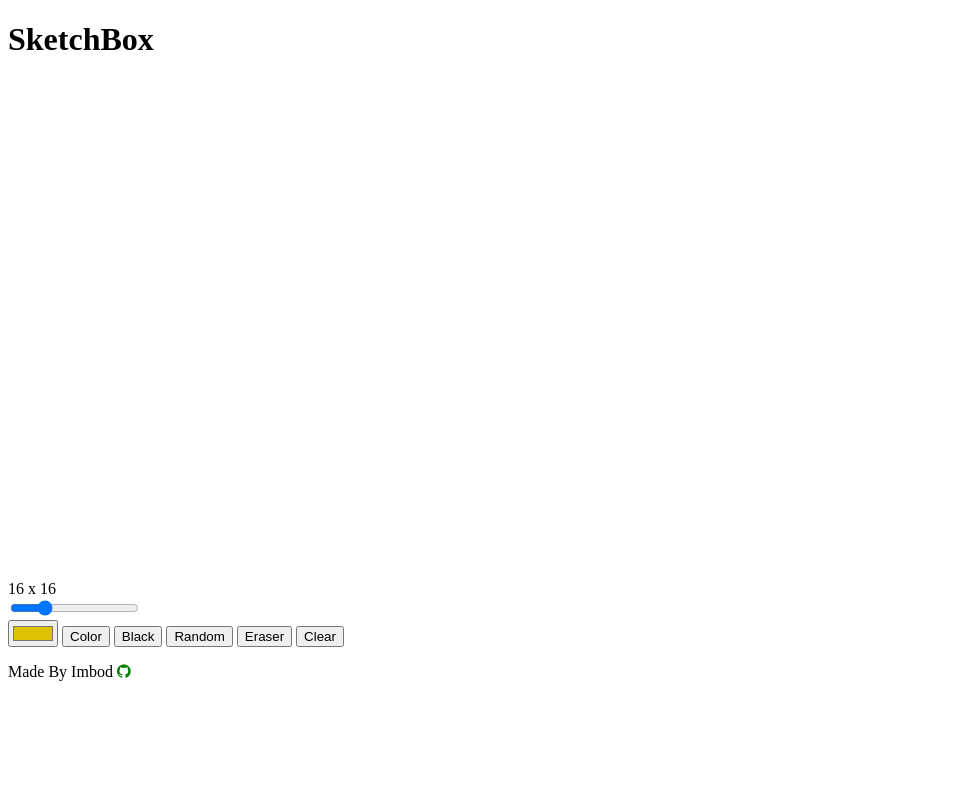
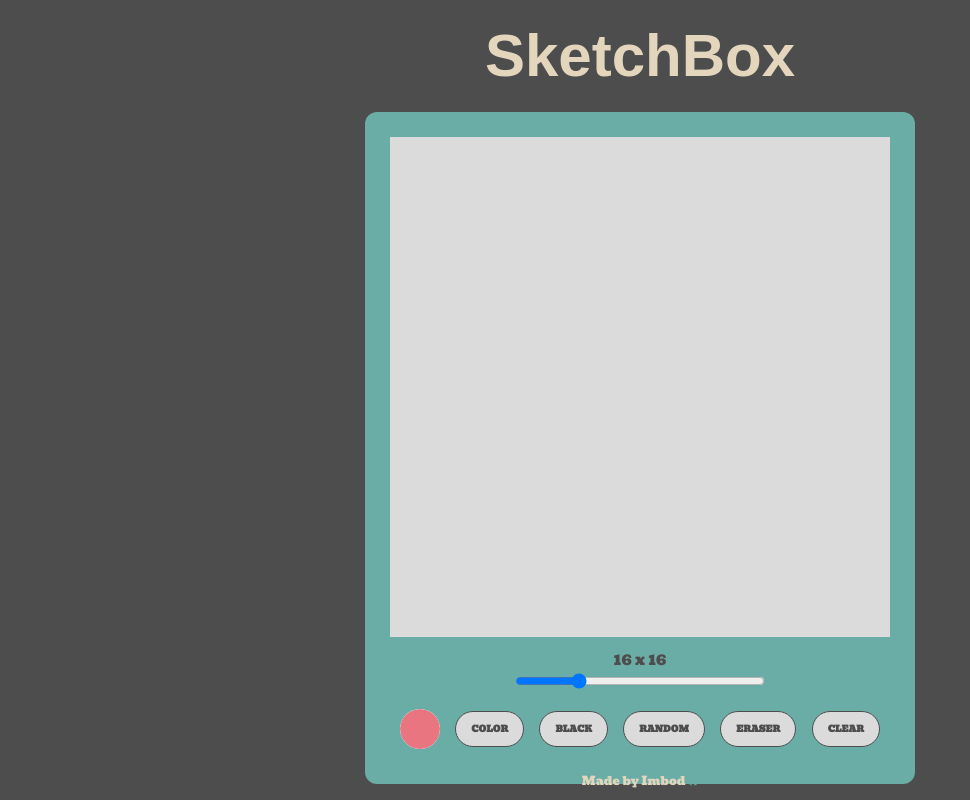
Before and after one commit to MarkShemberg/etch-a-sketch, a plain HTML site: page index.html in a window 1280 px wide. Shown: the whole page, without its empty margins (0-970 px from the left). Drawn offline with Linux system fonts and the light colour scheme; a web font is replaced by a local one.

Commit message:
Added Html,Css and JS

```diff
--- a/index.html
+++ b/index.html
@@ -5,6 +5,7 @@
     <meta name="viewport" content="width=device-width, initial-scale=1.0">
     <title>Etch-a-Sketch</title>
     <link rel="stylesheet" href="styles.css">
+    <link rel="stylesheet" href="https://fonts.googleapis.com/css?family=Bevan|Holtwood+One+SC">
     <link rel="stylesheet" href="https://maxcdn.bootstrapcdn.com/font-awesome/4.4.0/css/font-awesome.min.css">
 </head>
 <body>
@@ -18,12 +19,12 @@
                 <div class="gridSize" id="gridSize">16 x 16</div>
                 <input class="slider" id="slider" type="range" value="16" min="1" max="64" onchange="changeSize(this.value)">
                 <div class="buttons" id="buttons">
-                    <input id="colorPicker" type="color" value="#DEC102">
-                    <button class="color-btn" id="colorBtn">Color</button>
-                    <button class="black-btn" id="blackBtn">Black</button>
-                    <button class="random-btn" id="randomBtn">Random</button>
-                    <button class="eraser-btn" id="eraserBtn">Eraser</button>
-                    <button class="clear-btn" id="clearBtn">Clear</button>
+                    <input class="color-picker" id="colorPicker" type="color" value="#E97580">
+                    <button class="color-btn" id="colorBtn">COLOR</button>
+                    <button class="black-btn" id="blackBtn">BLACK</button>
+                    <button class="random-btn" id="randomBtn">RANDOM</button>
+                    <button class="eraser-btn" id="eraserBtn">ERASER</button>
+                    <button class="clear-btn" id="clearBtn">CLEAR</button>
                 </div>
             </div>
 
@@ -32,9 +33,9 @@
     </main>
     <footer class="footer">
         <p>
-          Made By Imbod
+          Made by Imbod
           <a href="https://github.com/MarkShemberg" target="_blank">
-            <i class="fa fa-github" style="color: green;"></i>
+            <i class="fa fa-github" style="color: #6AADA7;"></i>
           </a>
         </p>
       </footer>
--- a/script.js
+++ b/script.js
@@ -1,4 +1,4 @@
-let color = 'black';
+let color = '#4D4D4D';
 
 
 const board = document.getElementById('board');
@@ -14,8 +14,8 @@ const colorPicker = document.getElementById('colorPicker')
 slider.onmousemove = (e) => updateSize(e.target.value)
 colorPicker.oninput = (e) => changeColor(e.target.value)
 colorBtn.onclick= () => changeColor(colorPicker.value)
-blackBtn.onclick = () => changeColor('black')
-eraserBtn.onclick = () => changeColor('white')
+blackBtn.onclick = () => changeColor('#4D4D4D')
+eraserBtn.onclick = () => changeColor('#DBDBDB')
 randomBtn.onclick = () => changeColor('random')
 clearBtn.onclick = () => clearBoard()
 
@@ -38,7 +38,7 @@ function makeBoard(size){
         let box = document.createElement('div');
         box.addEventListener('mouseover', colorBox)
         box.addEventListener('mousedown', colorBox)
-        box.style.backgroundColor = "white";
+        box.style.backgroundColor = "#DBDBDB";
         board.insertAdjacentElement('beforeend', box);
 }
 }
@@ -67,7 +67,7 @@ function changeColor(choice){
 
 function clearBoard(){
     let box = board.querySelectorAll('div');
-    box.forEach((div) => div.style.backgroundColor = 'white')
+    box.forEach((div) => div.style.backgroundColor = '#DBDBDB')
 }
 
 
--- a/styles.css
+++ b/styles.css
@@ -1,6 +1,217 @@
+:root {
+    --base-dark: #4D4D4D;
+    --base-light: #EDEDED;
+    --second-light: #DBDBDB;
+    --board-green: #6AADA7;
+    --board-yellow: #E3D6BC;
+    --board-pink: #E97580;
+}
+
+*,
+*::before,
+*::after {
+  box-sizing: border-box;
+  padding: 0;
+  margin: 0;
+}
+
+html {
+    position: relative;
+    min-height: 100%;
+}
+
+body {
+    background-color: var(--base-dark);
+    color: var(--base-dark);
+    font-family: 'Bevan', sans-serif;
+    line-height: 1.6;
+}
+
+h1 {
+    line-height: 1.2;
+}
+
+button, input {
+    border: none;
+    color: inherit;
+    font-family: inherit;
+    font-size: inherit;
+    cursor: pointer;
+    outline: none;
+}
+
+.header {
+    padding: 20px 0;
+}
+
+.title {
+    text-align: center;
+    font-size: 60px;
+    font-family: 'Holtwood One SC', sans-serif;
+    font-weight: 600;
+    color: var(--board-yellow);
+}
+
+.main {
+    display: flex;
+    flex-direction: column;
+    align-items: center;
+    justify-content: flex-start;
+    gap: 100px;
+    margin: 0 auto;
+}
+
+.options {
+    display: flex;
+    flex-direction: column;
+    align-items: center;
+    justify-content: center;
+    width: 500px;
+}
+
+.buttons {
+    display: flex;
+    justify-content: space-between;
+    align-items: center;
+    flex-wrap: wrap;
+    width: 500px;
+    gap: 10px;
+    margin-top: 10px;
+    padding: 10px;
+}
+
+.container {
+    background-color: var(--board-green);
+    display: flex;
+    flex-direction: column;
+    align-items: center;
+    max-width: 600px;
+    border-radius: 12px;
+    padding: 25px;
+    gap: 10px;
+
+}
+
 .board {
     width: 500px;
     height: 500px;
     display: grid;
     user-select: none;
 }
+
+button {
+    padding: 10px 15px;
+    border: 1px solid var(--base-dark);
+    border-radius: 24px;
+    text-align: center;
+    font-size: 9px;
+    font-weight: 600;
+    background-color: var(--second-light);
+}
+
+button,
+input[type='color'] {
+  transition: transform 0.1s ease-in-out;
+}
+
+button:hover,
+input[type='color']:hover {
+  transform: scale(1.05);
+}
+
+.slider {
+    width: 50%;
+}
+
+input[type=color] {
+    width: 40px;
+    height: 40px;
+    border-radius: 50%;
+    overflow: hidden;
+}
+
+input[type=color]::-webkit-color-swatch {
+    border: none;
+    border-radius: 50%;
+    padding: 0;
+}
+
+input[type=color]::-webkit-color-swatch-wrapper {
+      border: none;
+      border-radius: 50%;
+      padding: 0;
+}
+
+.gridsize {
+    margin-bottom: 0px;
+    padding: 10px;
+}
+
+.footer {
+    position: absolute;
+    bottom: 0;
+    left: 0;
+    display: flex;
+    align-items: center;
+    justify-content: center;
+    gap: 10px;
+    width: 100%;
+    padding: 10px;
+    font-size: 12px;
+    color: var(--board-yellow);
+}
+
+@media (max-width: 1200px) {
+    .container {
+        width: 500px;
+    }
+
+    .board {
+        width: 400px;
+        height: 400px;
+    }
+
+    .options {
+        width: 400px;
+    }
+
+    .buttons {
+        width: 400px;
+    }
+
+    input[type=color] {
+        width: 30px;
+        height: 30px;
+        border-radius: 50%;
+        overflow: hidden;
+    }
+
+
+
+}
+
+@media (max-width: 850px) {
+    .container {
+        width: 400px;
+    }
+
+    .board {
+        width: 300px;
+        height: 300px;
+    }
+
+    .options {
+        width: 300px;
+    }
+
+    .buttons {
+        width: 300px;
+    }
+
+    input[type=color] {
+        width: 30px;
+        height: 30px;
+        border-radius: 50%;
+        overflow: hidden;
+    }
+}
```
